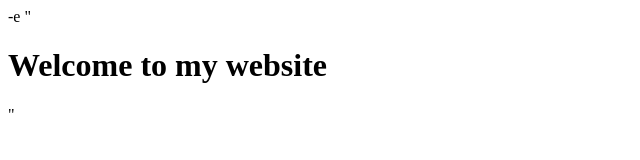
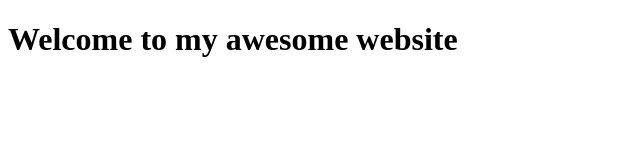
Before and after one commit to DanOkoro17/static-site, a plain HTML site: page index.html in a window 1280 px wide. Shown: the whole page, without its empty margins (0-640 px from the left). Drawn offline with Linux system fonts and the light colour scheme.

Commit message:
Update heading in index.html

```diff
--- a/index.html
+++ b/index.html
@@ -1 +1,9 @@
--e "<!DOCTYPE html><html><head>  <title>My Website</title></head><body>  <h1>Welcome to my website</h1></body></html>"
+<!DOCTYPE html>
+<html>
+<head>
+  <title>My Website</title>
+</head>
+<body>
+  <h1>Welcome to my awesome website</h1>
+</body>
+</html>
```
